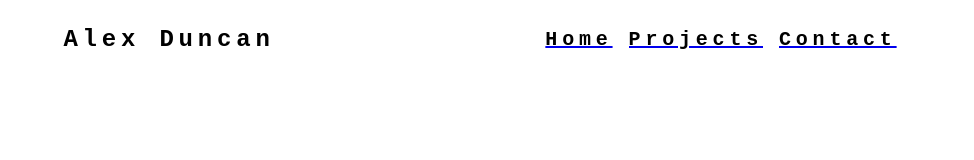
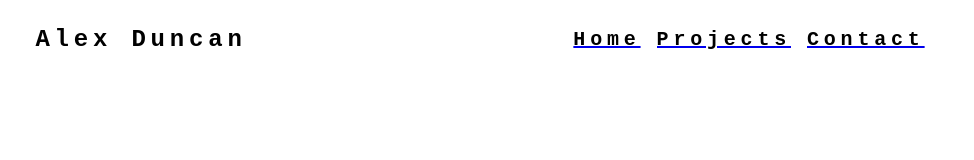
Before and after one commit to AlexJDuncan/AlexJDuncan.github.io, a React app: page / in a window 1280 px wide. Shown: the top 160 px of the page, without its empty margins (152-1126 px from the left). Built offline with nearby package versions, Linux system fonts and the light colour scheme; the HTML template or start-up script is replaced by a standard one.

Commit message:
Adjust container sizes

```diff
--- a/client/src/App.jsx
+++ b/client/src/App.jsx
@@ -10,7 +10,7 @@ import { Container } from '@mui/material';
 
 const App = () => {
   return (
-  <Container sx={{height: "100vh", display: "grid", gridTemplateRows: "1fr 4fr 1fr"}}>
+  <Container maxWidth="xl" sx={{height: "100vh", display: "grid", gridTemplateRows: "1fr 4fr 1fr"}}>
     <Nav />
       <Routes>
         <Route path="/" element={<Entry />} />
--- a/client/src/Entry.jsx
+++ b/client/src/Entry.jsx
@@ -2,7 +2,6 @@ import React from "react";
 import Container from '@mui/material/Container';
 import Typography from '@mui/material/Typography';
 import Box from '@mui/material/Box';
-import selfPic from "./images/me2.jpeg";
 import selfPic2 from './images/me3.jpg';
 
 const Entry = () => {
--- a/client/src/Nav.jsx
+++ b/client/src/Nav.jsx
@@ -10,7 +10,6 @@ const Nav = ()  => {
 
   return (
     <AppBar position="static" sx={{background: "white", boxShadow: "none"}}>
-      <Container maxWidth="xl">
         <Toolbar disableGutters sx={{justifyContent: "space-around"}}>
           <Typography
             variant="h5"
@@ -85,7 +84,6 @@ const Nav = ()  => {
             </NavLink>
           </Box>
         </Toolbar>
-      </Container>
     </AppBar>
   );
 }
```
Also changed, not shown: 1 other file (tests, documents, lock files or other folders).
